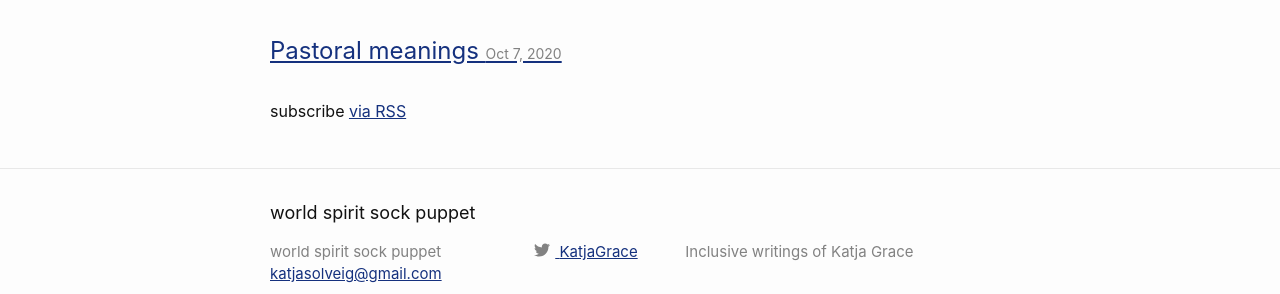
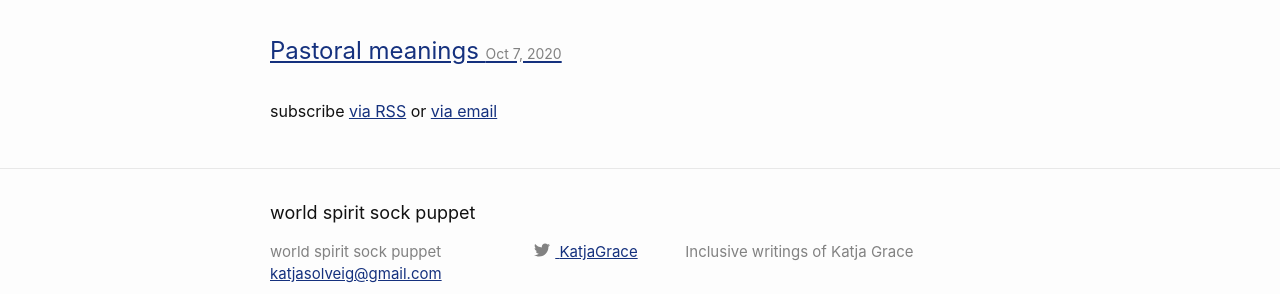
Before and after one commit to katjagrace/katjagrace.github.io, a Jekyll site: the page built from index.markdown, in a window 1280 px wide. Shown: the part 1088-1382 px from the top of the page. Built offline with Jekyll 4.4.1, drawn with Linux system fonts in a browser that asks for light colours.

Commit message:
adding email subscribe everywhere

```diff
--- a/_layouts/home.html
+++ b/_layouts/home.html
@@ -28,7 +28,7 @@ layout: default
       {%- endfor -%}
     </ul>
 
-    <p class="rss-subscribe">subscribe <a href="{{ "/feed.xml" | relative_url }}">via RSS</a></p>
+    <p class="rss-subscribe">subscribe <a href="{{ "/feed.xml" | relative_url }}">via RSS</a> or <a href="{{ "/subscribe-form.html" | relative_url }}">via email</a></p>
   {%- endif -%}
 
 </div>
--- a/_layouts/home_meteuphoric.html
+++ b/_layouts/home_meteuphoric.html
@@ -31,7 +31,7 @@ layout: default
       {%- endfor -%}
     </ul>
 
-    <p class="rss-subscribe">subscribe <a href="{{ "/feed.xml" | relative_url }}">via RSS</a></p>
+    <p class="rss-subscribe">subscribe <a href="{{ "/feed/by_tag/meteuphoric.xml" | relative_url }}">via RSS</a> or <a href="{{ "/subscribe-form.html" | relative_url }}">via email</a></p>
   {%- endif -%}
 
 </div>
--- a/_layouts/home_worldlypositions.html
+++ b/_layouts/home_worldlypositions.html
@@ -31,7 +31,7 @@ layout: default
       {%- endfor -%}
     </ul>
 
-    <p class="rss-subscribe">subscribe <a href="{{ "/feed.xml" | relative_url }}">via RSS</a></p>
+    <p class="rss-subscribe">subscribe <a href="{{ "/feed/by_tag/worldlypositions.xml" | relative_url }}">via RSS</a> or <a href="{{ "/subscribe-form.html" | relative_url }}">via email</a></p>
   {%- endif -%}
 
 </div>
```
